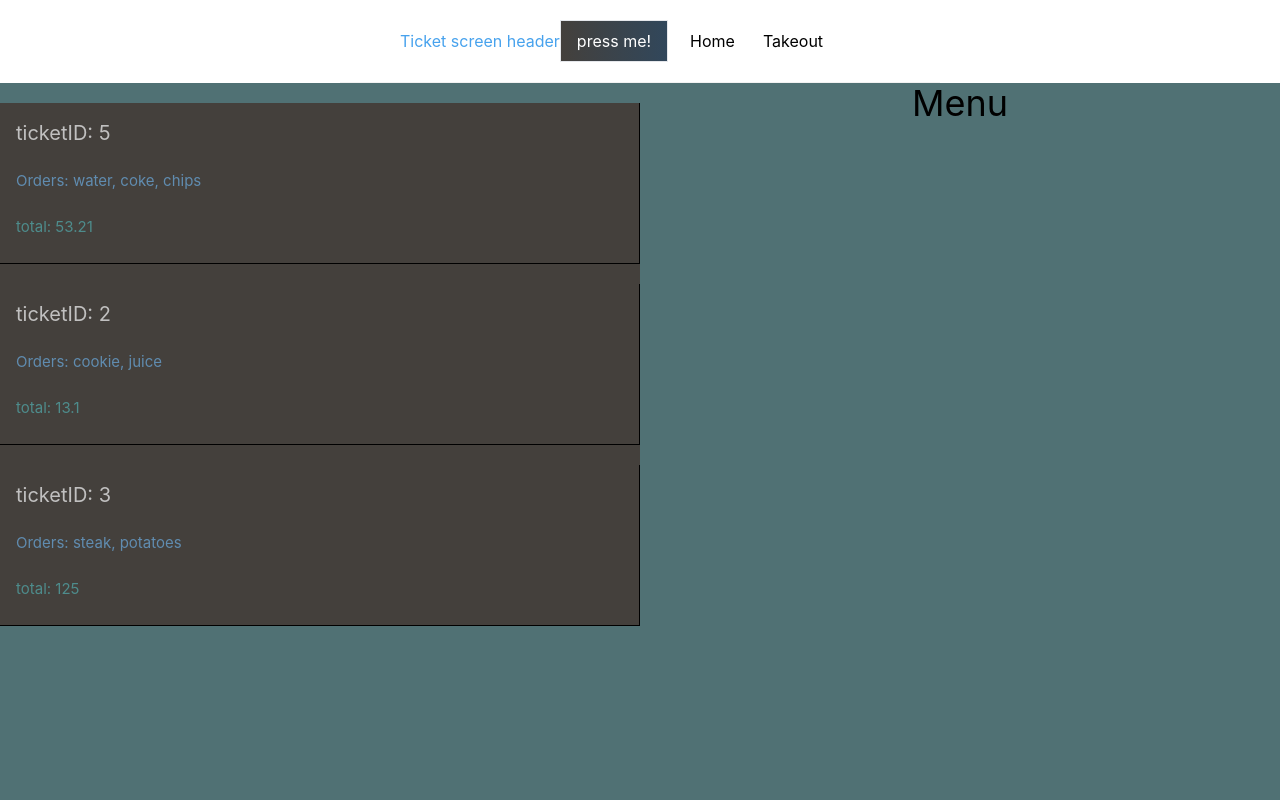
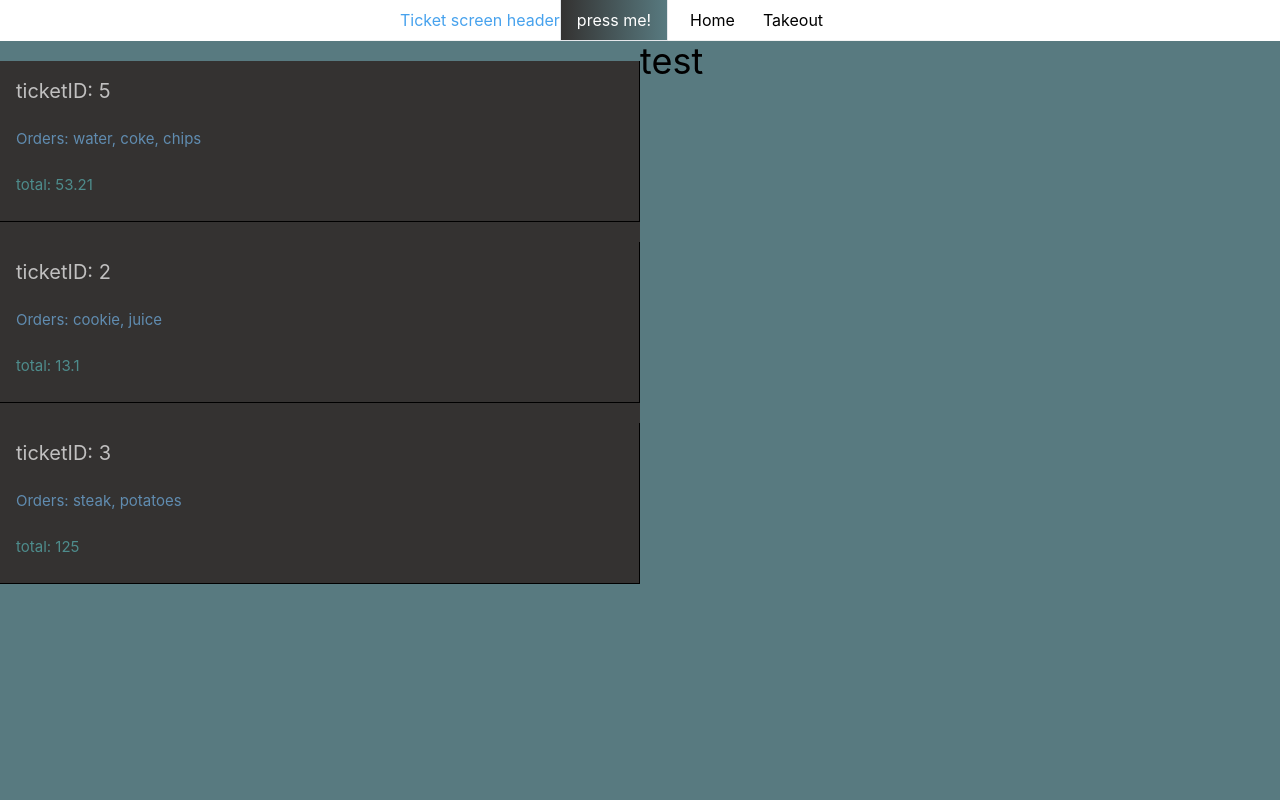
Before and after one commit to sjok101/pos_v-01, a React (Create React App) app in the folder ReactFiles/pos-react/: page / in a window 1280 px wide. Shown: the top 800 px of the page. Built offline with nearby package versions, Linux system fonts and the light colour scheme.

Commit message:
finalized color scheme

```diff
--- a/ReactFiles/pos-react/src/App.css
+++ b/ReactFiles/pos-react/src/App.css
@@ -8,8 +8,8 @@
 } */
 
 :root{
-  --primary-dark: #44403c;
-  --primary-light: #31475b;
+  --primary-dark: #343231;
+  --primary-light: #587a80;
   ;
 }
 
@@ -34,12 +34,6 @@
 
 }
 
-/* .App {
-  background-color :#8d9091;
-}  */
-
-
-
 .navbar{
   padding: 20px;
   display: flex;
@@ -51,7 +45,7 @@
 }
 
 .home{
-  background-color: #507174;
+  background-color: #587a80;
 }
 
 .navbar h1 {
@@ -73,7 +67,7 @@
 }
 
 .ticket-map{
-  background-color: #44403c;
+  background-color: #343231;
 }
 
 .menu-itmes{
--- a/ReactFiles/pos-react/src/HeaderBar.js
+++ b/ReactFiles/pos-react/src/HeaderBar.js
@@ -1,7 +1,7 @@
 const HeaderBar = () => {
     return (
         <nav className="navbar">
-            <div className="flex items-center px-10">
+            <div className="flex justify-between items-center px-10 absolute ">
             <h1> Ticket screen header</h1>
             <button >press me!</button>
             <div className="links">
--- a/ReactFiles/pos-react/src/Home.js
+++ b/ReactFiles/pos-react/src/Home.js
@@ -1,5 +1,6 @@
 import { useState } from "react";
 import React from 'react';
+import menuitems from "./menuitems";
 
 const Home = () => {
     const [msg, setMsg] = useState('hi guys');
@@ -37,9 +38,14 @@ const Home = () => {
                         </div>
                     </div>
 
-                    <div className="flex w-full h-100 justify-center md:h-screen">
+                    {/* <div className="flex w-full h-100 justify-center md:h-screen">
                         <div className="menu-items"><p>Menu</p>
                         </div>
+                    </div> */}
+                    <div>
+                        <menuitems/>
+                        <p>test</p>
+
                     </div>
                 </div>
             </div>
--- /dev/null
+++ b/ReactFiles/pos-react/src/menuitems.js
@@ -0,0 +1,20 @@
+import { useState } from "react";
+import React from 'react';
+
+const menuItems = () => {
+    return(
+        <div className="menuitmes">
+            <div className='flex grid-rows-4'>
+                <p>row 1</p>
+                <p>row 2</p>
+                <p>row 3</p>
+                <p>row 4</p>
+            </div>
+            </div>
+
+
+
+    );
+}
+
+export default menuItems;
```
